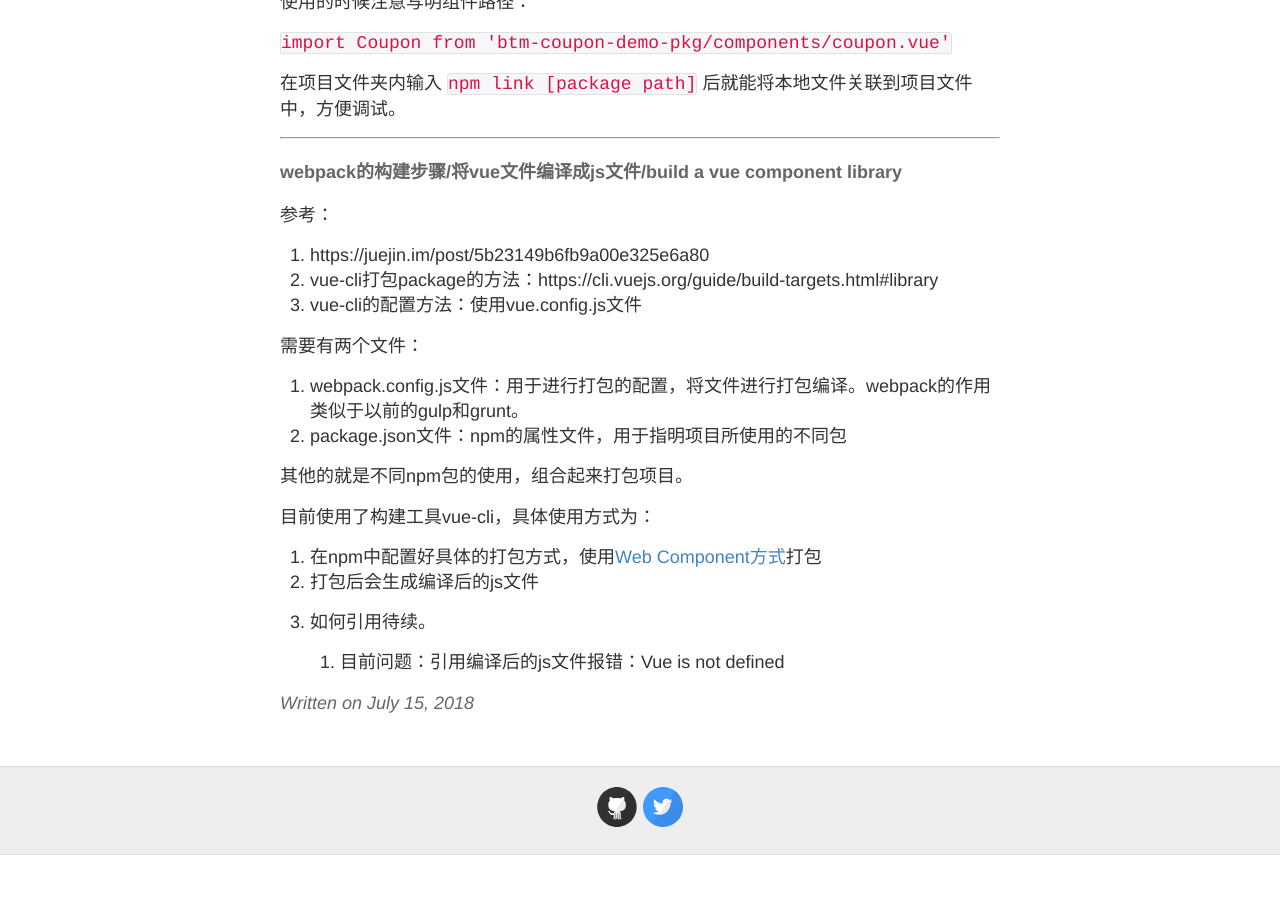
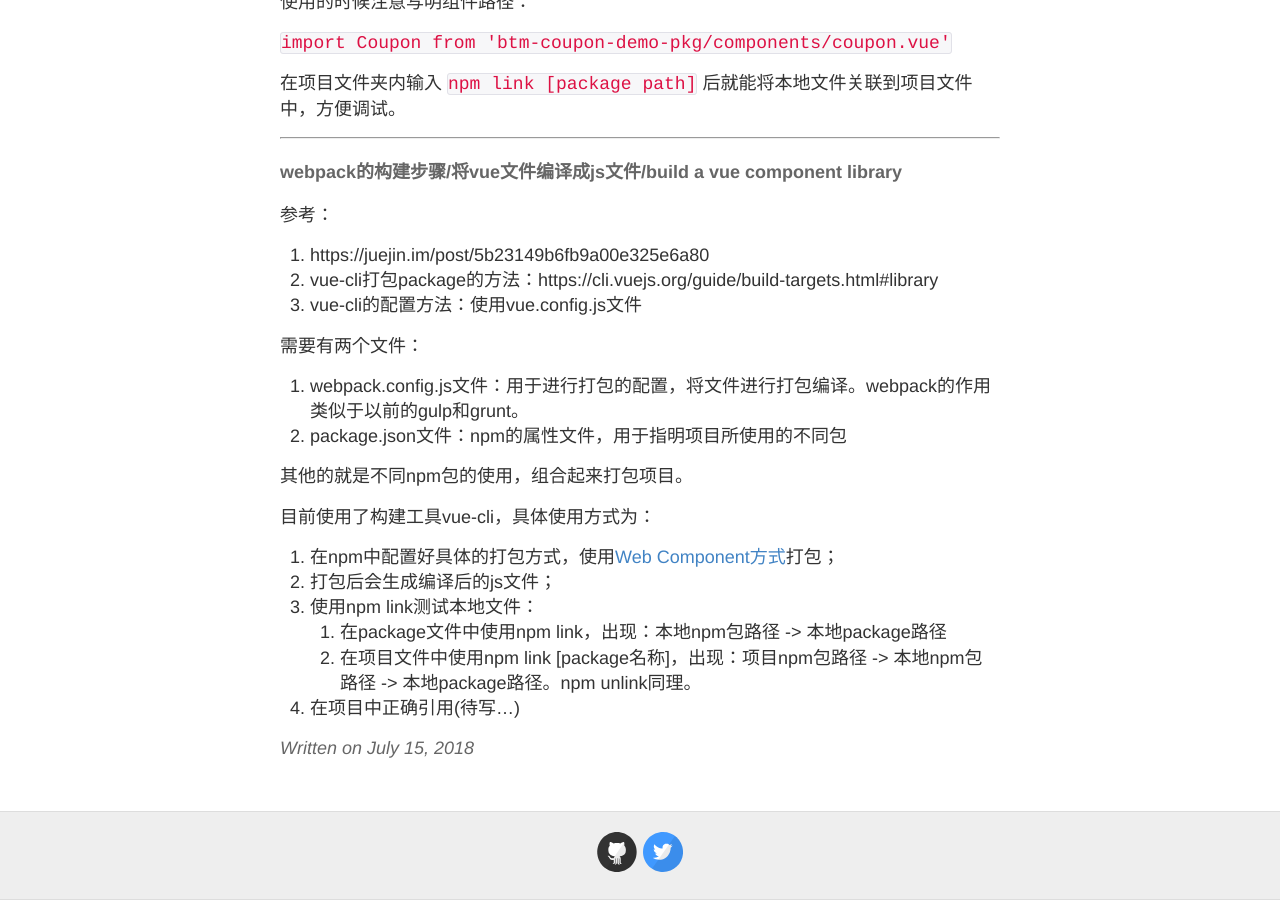
Before and after one commit to RuoChen95/Ruochen95.github.io, a Jekyll site: the page built from _posts/2018-7-15-npm package技术实践.md, in a window 1280 px wide and 900 px high, scrolled down 1153 px. Built offline with Jekyll 4.4.1, drawn with Linux system fonts in a browser that asks for light colours; before the commit the page ends 2008 px from its top, so only the background shows below that.

Commit message:
update npm package技术实践

```diff
--- a/_posts/2018-7-15-npm package技术实践.md
+++ b/_posts/2018-7-15-npm package技术实践.md
@@ -70,8 +70,9 @@ npm方面：
 
 目前使用了构建工具vue-cli，具体使用方式为：
 
-1. 在npm中配置好具体的打包方式，使用[Web Component方式](https://cli.vuejs.org/guide/build-targets.html#web-component)打包
-2. 打包后会生成编译后的js文件
-3. 如何引用待续。
-
-    1. 目前问题：引用编译后的js文件报错：Vue is not defined
+1. 在npm中配置好具体的打包方式，使用[Web Component方式](https://cli.vuejs.org/guide/build-targets.html#web-component)打包；
+2. 打包后会生成编译后的js文件；
+3. 使用npm link测试本地文件：
+    1. 在package文件中使用npm link，出现：本地npm包路径 -> 本地package路径
+    2. 在项目文件中使用npm link [package名称]，出现：项目npm包路径 -> 本地npm包路径 -> 本地package路径。npm unlink同理。
+4. 在项目中正确引用(待写...)
```
